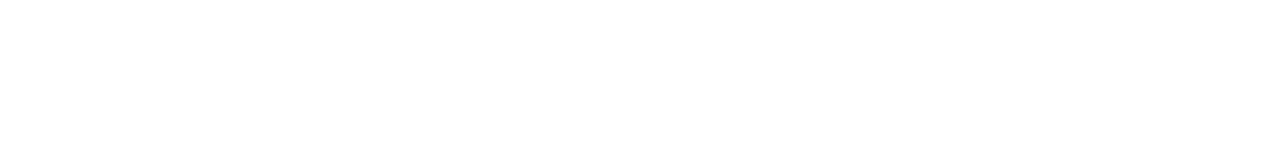
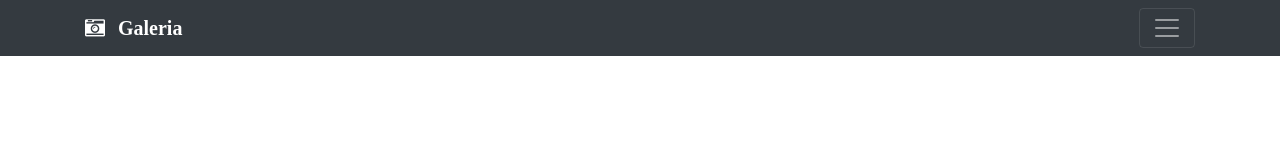
Before and after one commit to Alonso-007/GaleriaJqueryWebpack, a website built with webpack: page src/index.html in a window 1280 px wide. Built offline with nearby package versions, Linux system fonts and the light colour scheme; files whose address does not match are found by name.

Commit message:
Carregando header via ajax

```diff
--- /dev/null
+++ b/src/js/core/includes.js
@@ -0,0 +1,20 @@
+import $ from "jquery"; //importa o jquery do node modules
+
+function loadIncludes(parent) {
+    if(!parent) parent = "body";
+
+    $(parent).find("[wm-include]").each(function(i,e){
+        const url = $(e).attr("wm-include");
+        $.ajax({
+            url,
+            success(data){
+                $(e).html(data);
+                $(e).removeAttr("wm-include");
+
+                loadIncludes(e); //processa de forma recussiva caso tenha varios includes
+            }
+        });
+    });
+}
+
+loadIncludes();
--- a/src/pages/template/header.html
+++ b/src/pages/template/header.html
@@ -10,7 +10,7 @@
         </button>
     </div>
 </div>
-<div class="bg-dark-collapse" id="header">
+<div class="bg-dark collapse" id="header">
     <div class="container">
         <div class="row">
             <div class="col-sm-8 col-md-7 py-4">
```
Also changed, not shown: src/index.js (+7 -0 lines).
